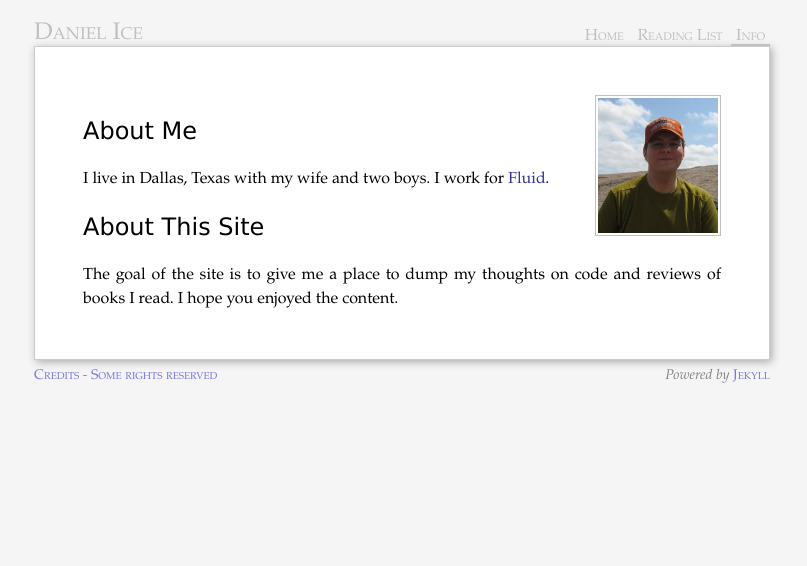
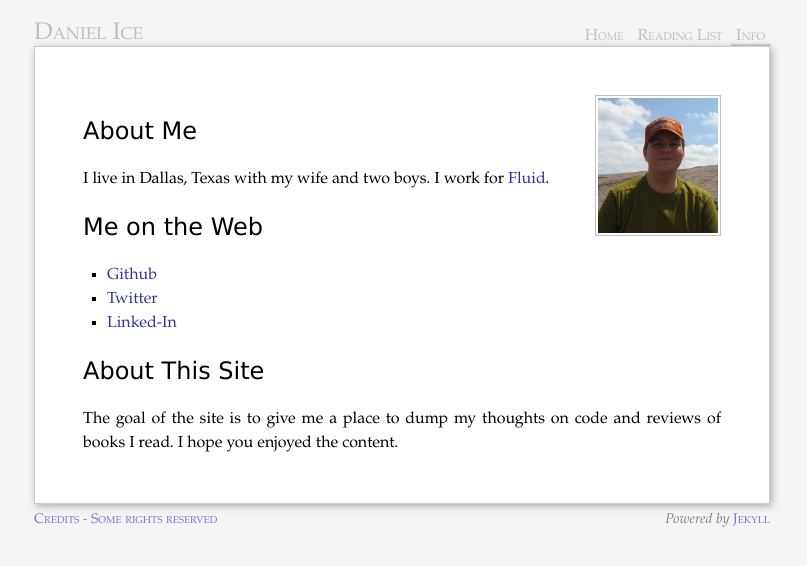
Before and after one commit to coderguy/coderguy.github.com, a Jekyll site: the page built from info/index.md, in a window 1280 px wide. Shown: the top 566 px of the page, without its empty margins (238-1045 px from the left). Built offline with Jekyll 4.4.1, drawn with Linux system fonts in a browser that asks for light colours; Markdown is read by kramdown in place of the engine named in the settings.

Commit message:
Content updates

```diff
--- a/index.html
+++ b/index.html
@@ -10,7 +10,6 @@ section: Home
 
 {% for post in site.posts %}
 
-    {{ post.date | date: "%B %e, %Y" }}
-    <a href="{{ post.url }}">{{ post.title }}</a>
+    {{ post.date | date: "%B %e, %Y" }} - <a href="{{ post.url }}">{{ post.title }}</a><br/>
 
 {% endfor %}
--- a/info/index.md
+++ b/info/index.md
@@ -15,6 +15,13 @@ About Me
 
 I live in Dallas, Texas with my wife and two boys.  I work for [Fluid](http://www.fluid.com).
 
+Me on the Web
+========
+
+* [Github](http://github.com/coderguy)
+* [Twitter](http://twitter.com/#!/coderguy64)
+* [Linked-In](http://www.linkedin.com/in/danielice)
+
 About This Site
 ===============
 
```
